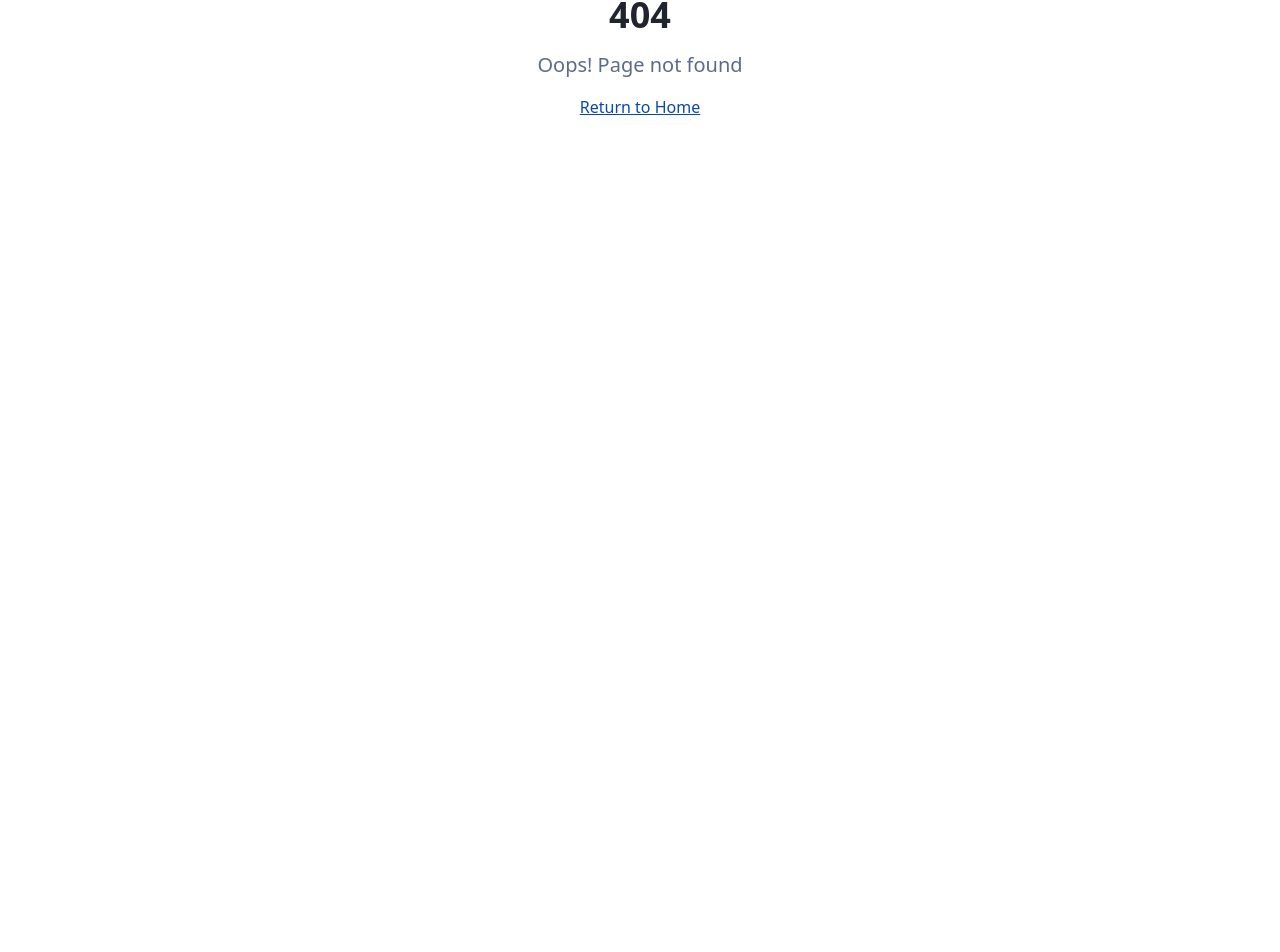
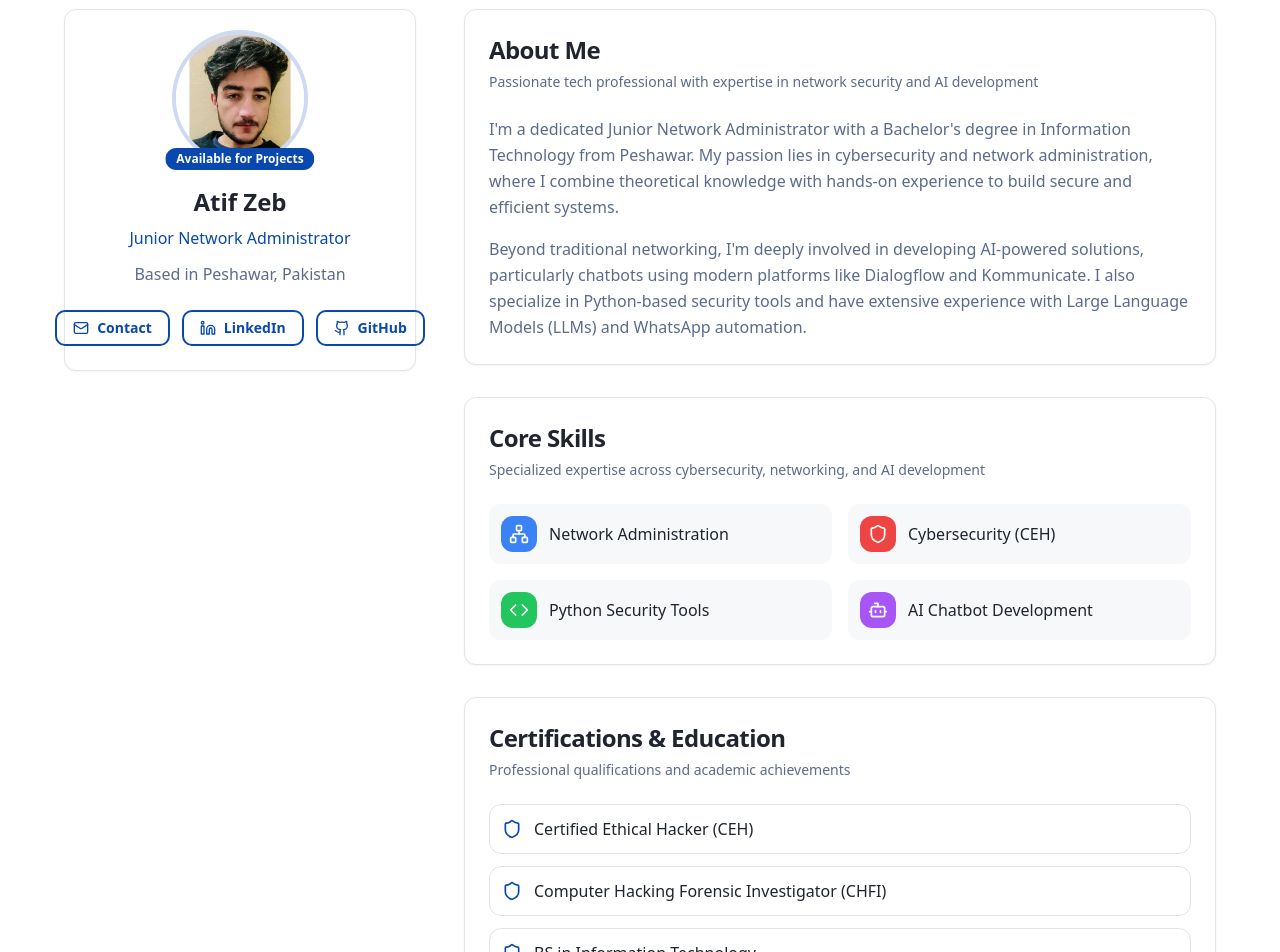
Before and after one commit to projectsofzeb/mohmand-dam, a React (Vite) app: page /about in a window 1280 px wide. Before the commit this address had no page. Shown: the part 343-1295 px from the top of the page. Before the commit the page ends 800 px from the top, so only its background shows below. Built offline with nearby package versions, Linux system fonts and the light colour scheme.

Commit message:
Refactor: Move developer details
Move developer details from the footer to a new "About" page. The details will be presented in a more attractive manner on the new page.

```diff
--- a/src/App.tsx
+++ b/src/App.tsx
@@ -6,6 +6,7 @@ import { BrowserRouter, Routes, Route } from "react-router-dom";
 import Index from "./pages/Index";
 import Project from "./pages/Project";
 import Careers from "./pages/Careers";
+import About from "./pages/About";
 import NotFound from "./pages/NotFound";
 
 const queryClient = new QueryClient();
@@ -20,6 +21,7 @@ const App = () => (
           <Route path="/" element={<Index />} />
           <Route path="/project" element={<Project />} />
           <Route path="/careers" element={<Careers />} />
+          <Route path="/about" element={<About />} />
           {/* ADD ALL CUSTOM ROUTES ABOVE THE CATCH-ALL "*" ROUTE */}
           <Route path="*" element={<NotFound />} />
         </Routes>
--- a/src/components/Footer.tsx
+++ b/src/components/Footer.tsx
@@ -5,7 +5,7 @@ const Footer = () => {
   return (
     <footer className="bg-secondary/50 border-t border-border">
       <div className="container mx-auto px-4 py-12">
-        <div className="grid grid-cols-1 md:grid-cols-5 gap-8">
+        <div className="grid grid-cols-1 md:grid-cols-4 gap-8">
           {/* Brand */}
           <div className="space-y-4">
             <div className="flex items-center space-x-2">
@@ -64,30 +64,6 @@ const Footer = () => {
               </div>
             </div>
           </div>
-
-          {/* Developer */}
-          <div className="space-y-4">
-            <h3 className="text-lg font-semibold text-foreground">Developer</h3>
-            <div className="space-y-3">
-              <div className="flex items-center space-x-3">
-                <img
-                  src="/lovable-uploads/4a1500e4-8aec-4803-95de-9f12d2d3f3b1.png"
-                  alt="Atif Zeb"
-                  className="w-12 h-12 rounded-full object-cover"
-                />
-                <div>
-                  <p className="font-medium text-foreground">Atif Zeb</p>
-                  <p className="text-sm text-muted-foreground">Junior Network Administrator</p>
-                </div>
-              </div>
-              <div className="text-sm text-muted-foreground space-y-1">
-                <p>BS in IT, Peshawar</p>
-                <p>Network Admin & Cybersecurity</p>
-                <p>CEH, CHFI Certified</p>
-                <p>Python Security Tools & AI Chatbots</p>
-              </div>
-            </div>
-          </div>
         </div>
 
         <div className="border-t border-border mt-8 pt-8 text-center">
--- a/src/components/Navigation.tsx
+++ b/src/components/Navigation.tsx
@@ -21,6 +21,7 @@ const Navigation = () => {
     { name: 'Home', path: '/' },
     { name: 'Project Details', path: '/project' },
     { name: 'Careers', path: '/careers' },
+    { name: 'About', path: '/about' },
   ];
 
   return (
--- /dev/null
+++ b/src/pages/About.tsx
@@ -0,0 +1,193 @@
+import { Github, Linkedin, Mail, Shield, Code, Bot, Network } from 'lucide-react';
+import { Button } from '@/components/ui/button';
+import { Card, CardContent, CardDescription, CardHeader, CardTitle } from '@/components/ui/card';
+import { Badge } from '@/components/ui/badge';
+import Navigation from '@/components/Navigation';
+import Footer from '@/components/Footer';
+
+const About = () => {
+  const skills = [
+    { name: 'Network Administration', icon: Network, color: 'bg-blue-500' },
+    { name: 'Cybersecurity (CEH)', icon: Shield, color: 'bg-red-500' },
+    { name: 'Python Security Tools', icon: Code, color: 'bg-green-500' },
+    { name: 'AI Chatbot Development', icon: Bot, color: 'bg-purple-500' },
+  ];
+
+  const certifications = [
+    'Certified Ethical Hacker (CEH)',
+    'Computer Hacking Forensic Investigator (CHFI)',
+    'BS in Information Technology'
+  ];
+
+  const technologies = [
+    'Python', 'Dialogflow', 'Kommunicate', 'WhatsApp Automation',
+    'Network Security', 'LLMs', 'React', 'TypeScript', 'Supabase'
+  ];
+
+  return (
+    <div className="min-h-screen bg-background">
+      <Navigation />
+
+      {/* Hero Section */}
+      <section className="pt-24 pb-16 relative overflow-hidden">
+        <div className="absolute inset-0 hero-gradient opacity-5" />
+        <div className="container mx-auto px-4 relative">
+          <div className="max-w-4xl mx-auto text-center">
+            <h1 className="text-5xl font-bold mb-6 bg-gradient-to-r from-primary to-primary/60 bg-clip-text text-transparent">
+              About the Developer
+            </h1>
+            <p className="text-xl text-muted-foreground max-w-2xl mx-auto">
+              Meet the tech enthusiast behind this project - passionate about cybersecurity,
+              network administration, and AI-powered solutions.
+            </p>
+          </div>
+        </div>
+      </section>
+
+      {/* Main Content */}
+      <section className="py-16">
+        <div className="container mx-auto px-4">
+          <div className="max-w-6xl mx-auto">
+            <div className="grid grid-cols-1 lg:grid-cols-3 gap-12">
+
+              {/* Profile Card */}
+              <div className="lg:col-span-1">
+                <Card className="card-hover-effect">
+                  <CardContent className="p-6 text-center">
+                    <div className="relative mb-6">
+                      <div className="w-32 h-32 mx-auto rounded-full overflow-hidden ring-4 ring-primary/20">
+                        <img
+                          src="/lovable-uploads/4a1500e4-8aec-4803-95de-9f12d2d3f3b1.png"
+                          alt="Atif Zeb"
+                          className="w-full h-full object-cover"
+                        />
+                      </div>
+                      <div className="absolute -bottom-2 left-1/2 transform -translate-x-1/2">
+                        <Badge variant="secondary" className="bg-primary text-primary-foreground">
+                          Available for Projects
+                        </Badge>
+                      </div>
+                    </div>
+
+                    <h2 className="text-2xl font-bold mb-2">Atif Zeb</h2>
+                    <p className="text-primary font-medium mb-3">Junior Network Administrator</p>
+                    <p className="text-muted-foreground mb-6">
+                      Based in Peshawar, Pakistan
+                    </p>
+
+                    <div className="flex justify-center space-x-3">
+                      <Button size="sm" variant="outline" className="flex items-center gap-2">
+                        <Mail size={16} />
+                        Contact
+                      </Button>
+                      <Button size="sm" variant="outline" className="flex items-center gap-2">
+                        <Linkedin size={16} />
+                        LinkedIn
+                      </Button>
+                      <Button size="sm" variant="outline" className="flex items-center gap-2">
+                        <Github size={16} />
+                        GitHub
+                      </Button>
+                    </div>
+                  </CardContent>
+                </Card>
+              </div>
+
+              {/* Details Section */}
+              <div className="lg:col-span-2 space-y-8">
+
+                {/* About */}
+                <Card className="card-hover-effect">
+                  <CardHeader>
+                    <CardTitle className="text-2xl">About Me</CardTitle>
+                    <CardDescription>
+                      Passionate tech professional with expertise in network security and AI development
+                    </CardDescription>
+                  </CardHeader>
+                  <CardContent className="space-y-4">
+                    <p className="text-muted-foreground leading-relaxed">
+                      I'm a dedicated Junior Network Administrator with a Bachelor's degree in Information Technology
+                      from Peshawar. My passion lies in cybersecurity and network administration, where I combine
+                      theoretical knowledge with hands-on experience to build secure and efficient systems.
+                    </p>
+                    <p className="text-muted-foreground leading-relaxed">
+                      Beyond traditional networking, I'm deeply involved in developing AI-powered solutions,
+                      particularly chatbots using modern platforms like Dialogflow and Kommunicate. I also
+                      specialize in Python-based security tools and have extensive experience with Large Language
+                      Models (LLMs) and WhatsApp automation.
+                    </p>
+                  </CardContent>
+                </Card>
+
+                {/* Skills */}
+                <Card className="card-hover-effect">
+                  <CardHeader>
+                    <CardTitle className="text-2xl">Core Skills</CardTitle>
+                    <CardDescription>
+                      Specialized expertise across cybersecurity, networking, and AI development
+                    </CardDescription>
+                  </CardHeader>
+                  <CardContent>
+                    <div className="grid grid-cols-1 md:grid-cols-2 gap-4">
+                      {skills.map((skill, index) => (
+                        <div key={index} className="flex items-center space-x-3 p-3 rounded-lg bg-secondary/50">
+                          <div className={`p-2 rounded-lg ${skill.color}`}>
+                            <skill.icon size={20} className="text-white" />
+                          </div>
+                          <span className="font-medium">{skill.name}</span>
+                        </div>
+                      ))}
+                    </div>
+                  </CardContent>
+                </Card>
+
+                {/* Certifications */}
+                <Card className="card-hover-effect">
+                  <CardHeader>
+                    <CardTitle className="text-2xl">Certifications & Education</CardTitle>
+                    <CardDescription>
+                      Professional qualifications and academic achievements
+                    </CardDescription>
+                  </CardHeader>
+                  <CardContent>
+                    <div className="space-y-3">
+                      {certifications.map((cert, index) => (
+                        <div key={index} className="flex items-center space-x-3 p-3 rounded-lg border border-border">
+                          <Shield size={20} className="text-primary" />
+                          <span className="font-medium">{cert}</span>
+                        </div>
+                      ))}
+                    </div>
+                  </CardContent>
+                </Card>
+
+                {/* Technologies */}
+                <Card className="card-hover-effect">
+                  <CardHeader>
+                    <CardTitle className="text-2xl">Technologies & Tools</CardTitle>
+                    <CardDescription>
+                      Programming languages, frameworks, and platforms I work with
+                    </CardDescription>
+                  </CardHeader>
+                  <CardContent>
+                    <div className="flex flex-wrap gap-2">
+                      {technologies.map((tech, index) => (
+                        <Badge key={index} variant="secondary" className="text-sm">
+                          {tech}
+                        </Badge>
+                      ))}
+                    </div>
+                  </CardContent>
+                </Card>
+              </div>
+            </div>
+          </div>
+        </div>
+      </section>
+
+      <Footer />
+    </div>
+  );
+};
+
+export default About;
```
